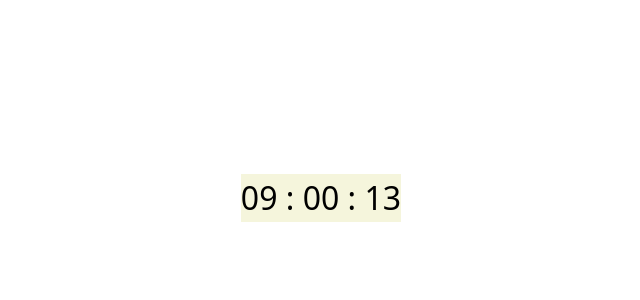
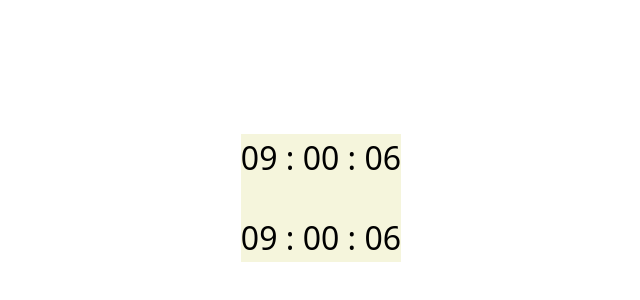
Before and after one commit to LevasseurMickael/Solar-clock, a Svelte app: page / in a window 1280 px wide. Shown: the part 202-502 px from the top of the page, without its empty margins (319-959 px from the left). Built offline with nearby package versions, Linux system fonts and the light colour scheme.

Commit message:
added clock from earth, getting ready function to convert time from each planet to 24h format

```diff
--- a/src/App.svelte
+++ b/src/App.svelte
@@ -7,10 +7,28 @@
 
 
 
-let clockNumbersShown  //clock seen on screen
+
+// Pad used for all clock
+function padForClock (){
+  const padWith0 = n => n.toString().padStart(2, "0");
+  return padWith0
+};
+
+// Clock for Earth time in user time zone
+function localTimeUser() {
+  const currentTimeEartUtc = new Date();
+  const localHourUser = currentTimeEartUtc.getHours();
+  const localMinuteUser = currentTimeEartUtc.getMinutes();
+  const localSecondUser = currentTimeEartUtc.getSeconds();
+  const clockLocalUserTimeShown = `${padForClock()(localHourUser)} : ${padForClock()(localMinuteUser)} : ${padForClock()(localSecondUser)}`;
+  return clockLocalUserTimeShown
+};
 
 
-//Clock Earth time
+
+
+
+//Clock solar system planets time convertion
 function clockNumbers () {
   const currentTimeEartUtc = new Date();
   const earthTimeUtcsecond = (currentTimeEartUtc.getTime()) / 1000;
@@ -19,8 +37,8 @@ function clockNumbers () {
   const hoursOnPlanet = Math.floor((currentPlanetTime % 86400) / 3600);
   const minutesOnPlanet = Math.floor((currentPlanetTime %3600) / 60);
   const secondOnPlanet = Math.floor(currentPlanetTime % 60);
-  const padWith0 = n => n.toString().padStart(2, "0");
-  clockNumbersShown = `${padWith0(hoursOnPlanet)} : ${padWith0(minutesOnPlanet)} : ${padWith0(secondOnPlanet)}`;
+
+  const clockNumbersShown = `${padForClock()(hoursOnPlanet)} : ${padForClock()(minutesOnPlanet)} : ${padForClock()(secondOnPlanet)}`;
   return clockNumbersShown;
 }
 
@@ -31,13 +49,17 @@ function clockNumbers () {
 
 // Time refresh set to 1s
 clockNumbers();
+localTimeUser();
 setInterval(clockNumbers, 1000);
+setInterval(localTimeUser, 1000);
 
 
 </script>
 
 <main>
-  {clockNumbersShown}
+  <p>{localTimeUser()}</p>
+  <p>{clockNumbers()}</p>
+
 </main>
 
 <style>
```
